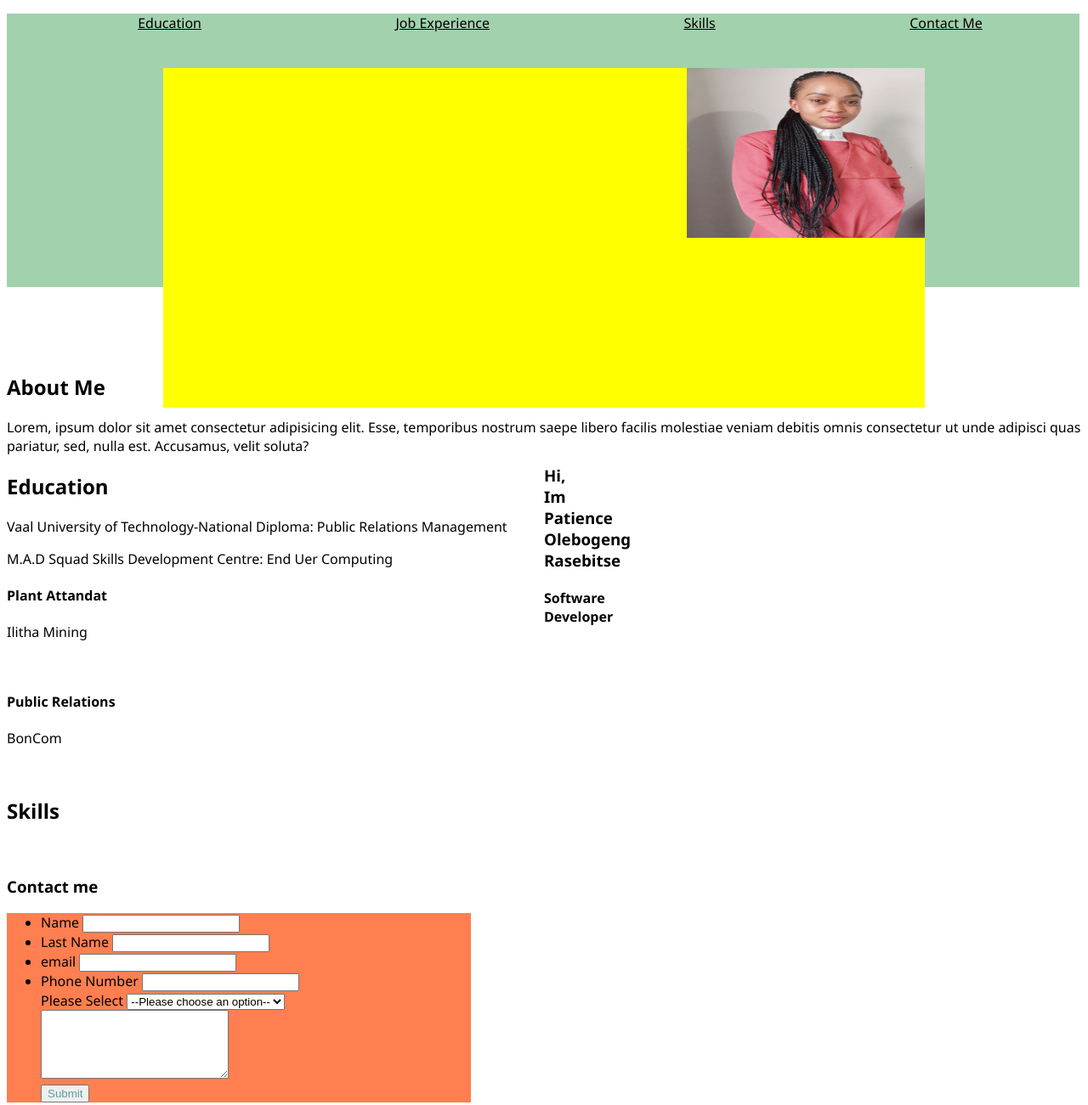
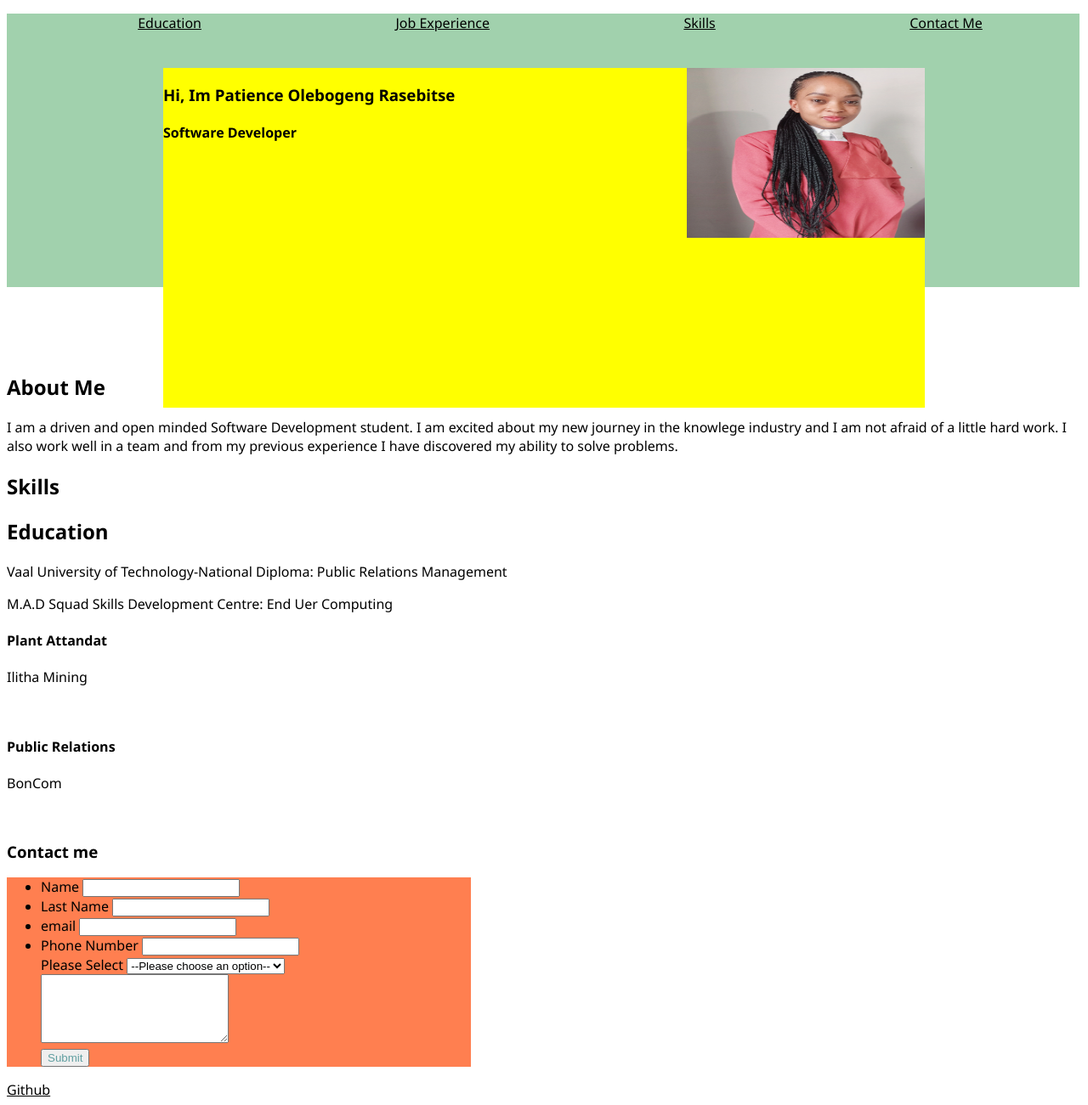
Before and after one commit to OlebogengRasebitse/PATRAS995_BCL2302_Justin_OlebogengRasebitse_ITW9, a plain HTML site: page index.html in a window 1280 px wide. Shown: the top 1301 px of the page at 85% size. Drawn offline with Linux system fonts and the light colour scheme.

Commit message:
Added grid divs for body content

```diff
--- a/index.html
+++ b/index.html
@@ -11,9 +11,15 @@
 </head>
 
 <body>
+
+
+    <div style="background-image: url(https://unsplash.com/photos/NIbG6HDkQRI)"> </div>
+
     <header>
+        <section>
 
             <nav>
+                <div class="intro">
                 <ul class="navbar">
                     <a href="#Education">Education</a>
                     <a href="#Job Experience">Job Experience</a>
@@ -22,28 +28,39 @@
                 </ul>
             </nav>
 
+
+            <div class="headerblock">
             <picture>
-            <div class="headerblock">
                     <source srcset="./img/ImageSmall.jpg" media="max-width: 600px">
                     <source srcset="./img/Imagemedium.jpg" media="max-width: 1000">
                     <img src="./images/ImageLarge.jpg" alt="Image" width="280px" height="200px">
             </picture>
-        <div id="intro">
+
+
                 <h3>Hi, Im Patience Olebogeng Rasebitse</h1>
                     <h4>Software Developer</h4>
+
             </div>
             </div>
+        </section>
 
     </header>
+    <div class="gridcontainer">
+    <section>
+       <div class="aboutme">
+        <h2>About Me</h2>
+        <p>I am a driven and open minded Software Development student. I am excited about my new journey in the knowlege industry and I am not afraid of a little hard work. I also work well in a team and from my previous experience I have discovered my ability to solve problems.
+        </p>
+        <h2 id="Skills">Skills</h2>
+    </div>
 
-    <h2>About Me</h2>
-    <p>Lorem, ipsum dolor sit amet consectetur adipisicing elit. Esse, temporibus nostrum saepe libero facilis molestiae
-        veniam debitis omnis consectetur ut unde adipisci quas pariatur, sed, nulla est. Accusamus, velit soluta?</p>
-
+    <div class="Education">
         <h2 id="Education"> Education</h2>
         <p>Vaal University of Technology-National Diploma: Public Relations Management</p>
         <p>M.A.D Squad Skills Development Centre: End Uer Computing</p>
+    </div>
 
+    <div class="jobexperience">
         <h2 id="Job Experience"></h2>
         <h4>Plant Attandat</h4>
         <p>Ilitha Mining</p>
@@ -52,10 +69,11 @@
         <h4>Public Relations</h4>
         <p>BonCom </p>
         <br>
-    <h2 id="Skills">Skills</h2>
-    <br>
 
 
+    </section>
+    <section>
+        <div class="contact">
         <h3>Contact me</h3>
         <form action="htt=//formsubmit.co/patiencerasebitse@gmail.com" method="post">
             <ul class="cover">
@@ -89,13 +107,13 @@
                     <br>
                     <input style="color: cadetblue;" type="submit" value="Submit">
 
-
+                </div>
 
 
                 </select>
 
 
-
+            </div>
 
             </ul>
 
@@ -108,7 +126,7 @@
 
 
 
-
+    </section>
 
 
     <footer>
```
Lines whose indentation alone changed are shown as unchanged.
